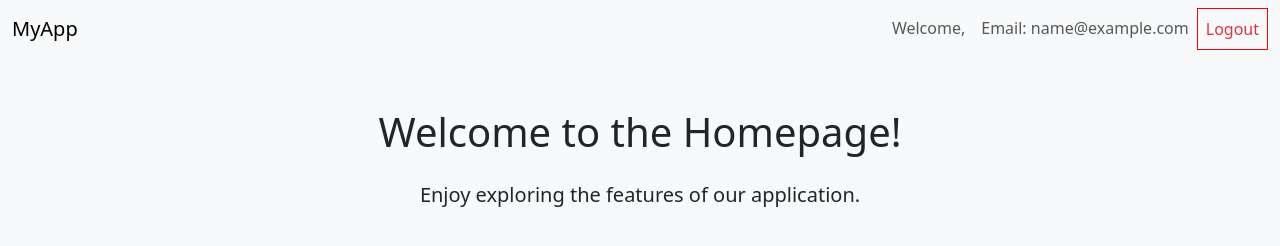
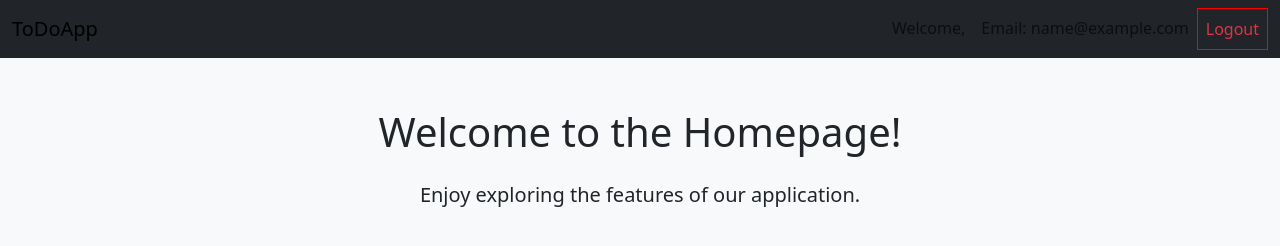
Before and after one commit to M-Bilal-Khalil/User_Management, a plain HTML site: page index.html in a window 1280 px wide. Drawn offline with nearby package versions, Linux system fonts and the light colour scheme; sample sign-in values are in the browser's storage.

Commit message:
bg color changed

```diff
--- a/index.html
+++ b/index.html
@@ -16,9 +16,9 @@
 </head>
 <body>
   <!-- Navbar -->
-  <nav class="navbar navbar-expand-lg navbar-light bg-light">
+  <nav class="navbar navbar-expand-lg navbar-light bg-dark">
     <div class="container-fluid">
-      <a class="navbar-brand" href="#">MyApp</a>
+      <a class="navbar-brand" href="#">ToDoApp</a>
       <button class="navbar-toggler" type="button" data-bs-toggle="collapse" data-bs-target="#navbarNav" aria-controls="navbarNav" aria-expanded="false" aria-label="Toggle navigation">
         <span class="navbar-toggler-icon"></span>
       </button>
```
